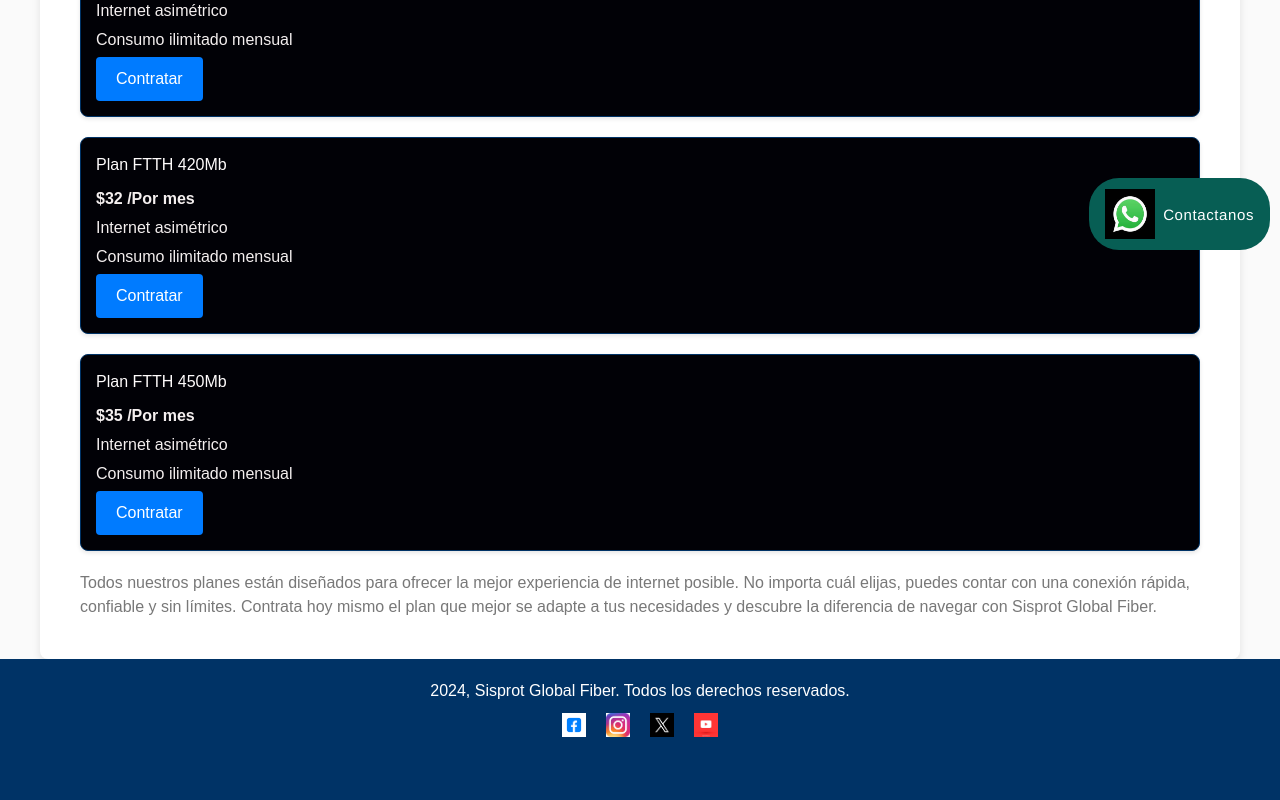
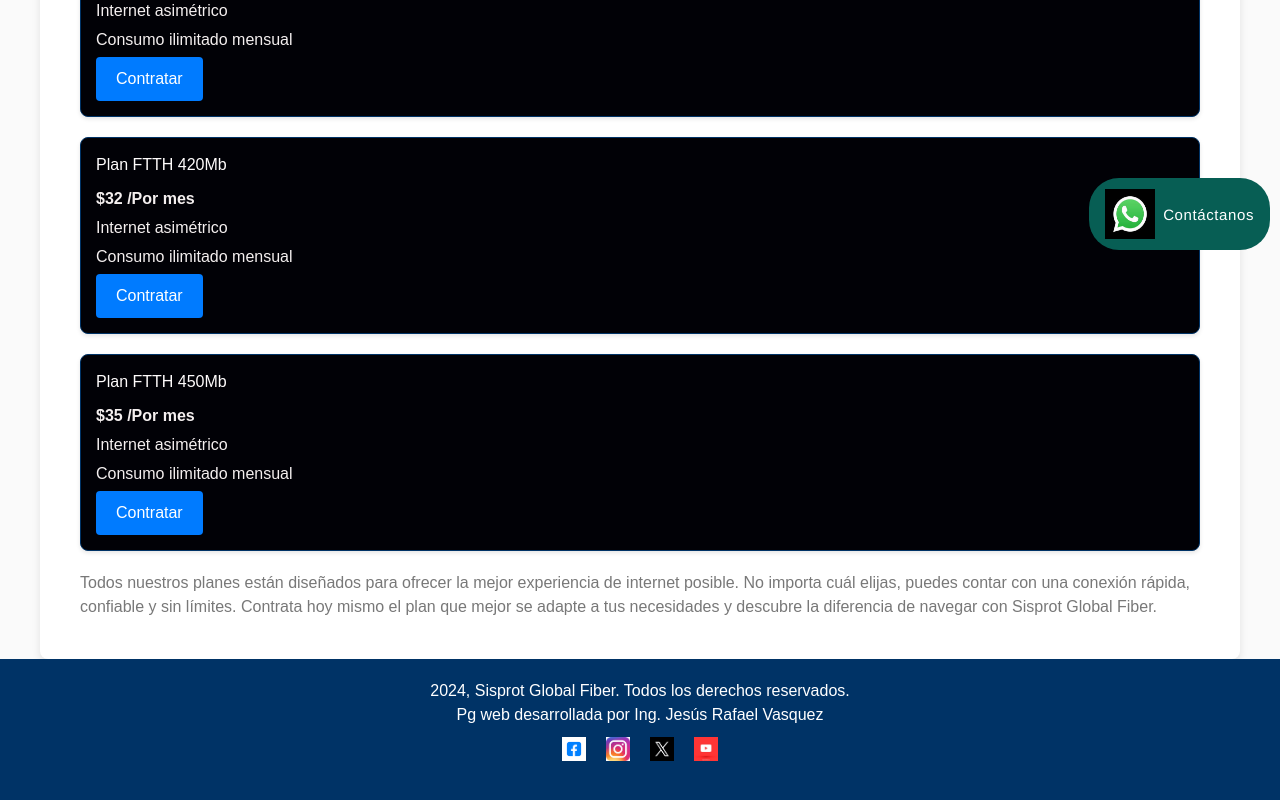
Before and after one commit to rafagax/-Sisprot-Responsive-Website-, a React (Vite) app: page / in a window 1280 px wide. Shown: the part 540-1340 px from the top of the page. Built offline with nearby package versions, Linux system fonts and the light colour scheme.

Commit message:
Update index.jsx

```diff
--- a/src/Components/Footer/index.jsx
+++ b/src/Components/Footer/index.jsx
@@ -4,8 +4,10 @@ import './Footer.css';
 
 const Footer = () => {
   return (
-    <>    <div className="footer">
+    <>
+      <div className="footer">
         <p className='pfotter'>2024, Sisprot Global Fiber. Todos los derechos reservados.</p>
+        <p className='pfotter'>Pg web desarrollada por Ing. Jesús Rafael Vasquez</p>
         <div className="social-icons">
           <a href="#"><img src="facebook-icon.png" alt="Facebook" /></a>
           <a href="#"><img src="instagram-icon.png" alt="Instagram" /></a>
@@ -15,16 +17,14 @@ const Footer = () => {
         <a href="https://api.whatsapp.com/send/?phone=584243076327&text&type=phone_number&app_absent=0" className="contact-link">
           <div className="contact-container">
             <p className='cuadrowhasap'>whatsapp +58 0424-3076327</p>
-
             <div className="contact">
               <img src="whasap.png" alt="whatsapp" />
-            <p>Contactanos</p>
+              <p>Contáctanos</p>
             </div>
-
-      </div></a>
+          </div>
+        </a>
       </div>
     </>
-
   );
 }
 
```
Lines whose indentation alone changed are shown as unchanged.
